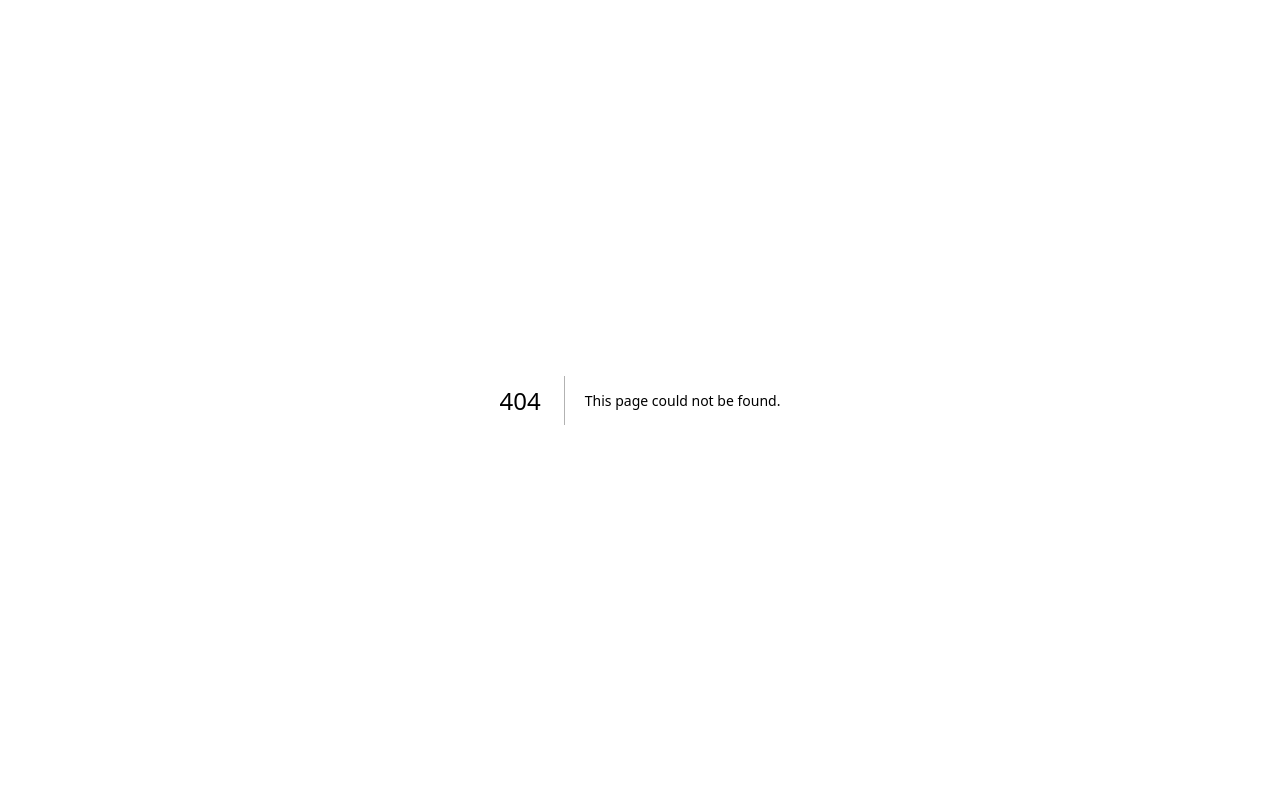
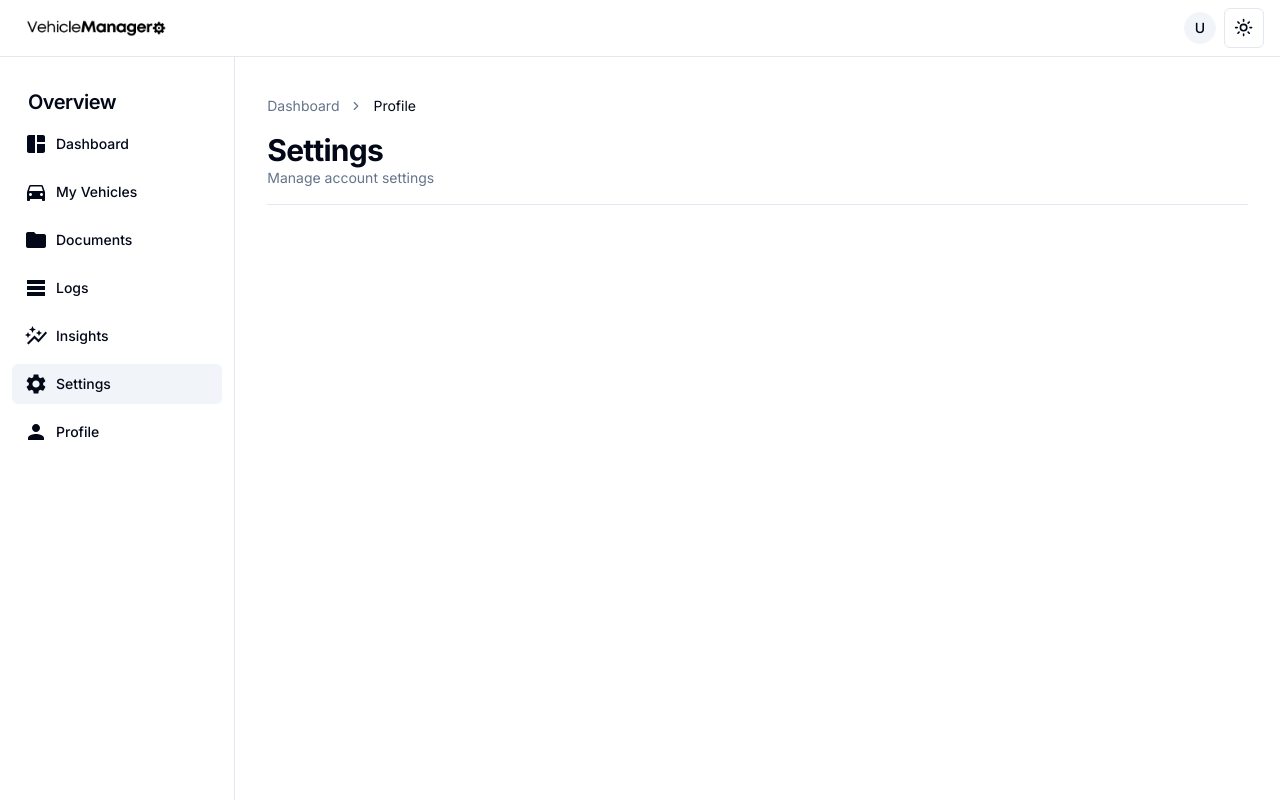
Before and after one commit to BSGWH/vm-frontend, a Next.js app: page /dashboard/settings in a window 1280 px wide. Before the commit this address had no page. Built offline with nearby package versions, Linux system fonts and the light colour scheme.

Commit message:
added breadcrumb and heading to the dashboard page

```diff
--- a/package.json
+++ b/package.json
@@ -17,7 +17,10 @@
     "@radix-ui/react-avatar": "^1.0.4",
     "@radix-ui/react-checkbox": "^1.0.4",
     "@radix-ui/react-dropdown-menu": "^2.0.6",
+    "@radix-ui/react-icons": "^1.3.0",
     "@radix-ui/react-label": "^2.0.2",
+    "@radix-ui/react-scroll-area": "^1.0.5",
+    "@radix-ui/react-separator": "^1.0.3",
     "@radix-ui/react-slot": "^1.0.2",
     "class-variance-authority": "^0.7.0",
     "clsx": "^2.1.1",
--- /dev/null
+++ b/src/app/dashboard/settings/page.tsx
@@ -0,0 +1,18 @@
+import DashboardBreadcrumb from "@/components/dashboardComponents/DashboardBreadcrumb";
+import { ScrollArea } from "@/components/ui/scroll-area";
+import { Heading } from "@/components/ui/heading";
+import { Separator } from "@/components/ui/separator";
+
+const breadcrumbItems = [{ title: "Profile", link: "/dashboard/profile" }]
+
+export default function page() {
+  return (
+    <ScrollArea className="h-full">
+      <div className="flex-1 space-y-4 p-4 md:p-8 pt-6">
+        <DashboardBreadcrumb items={breadcrumbItems}/>
+        <Heading title="Settings" description="Manage account settings"/>
+        <Separator />
+      </div>
+    </ScrollArea>
+  )
+}
--- /dev/null
+++ b/src/components/dashboardComponents/DashboardBreadcrumb.tsx
@@ -0,0 +1,47 @@
+import Link from "next/link";
+import {
+  Breadcrumb,
+  BreadcrumbList,
+  BreadcrumbItem,
+  BreadcrumbLink,
+  BreadcrumbPage,
+  BreadcrumbSeparator,
+} from "../ui/breadcrumb";
+import React from "react";
+
+type BreadCrumbType = {
+  title: string;
+  link: string;
+};
+
+type BreadCrumbPropsType = {
+  items: BreadCrumbType[];
+};
+
+export default function DashboardBreadcrumb({ items }: BreadCrumbPropsType) {
+  return (
+    <Breadcrumb>
+      <BreadcrumbList>
+        <BreadcrumbItem>
+          <BreadcrumbLink>
+            <Link href={"/dashboard"}>Dashboard</Link>
+          </BreadcrumbLink>
+        </BreadcrumbItem>
+        {items?.map((item: BreadCrumbType, index: number) => (
+          <React.Fragment key={item.title}>
+            <BreadcrumbSeparator />
+            <BreadcrumbItem key={item.title}>
+              {index !== items.length - 1 ? (
+                <BreadcrumbLink>
+                  <Link href={item.link}>{item.title}</Link>
+                </BreadcrumbLink>
+              ) : (
+                <BreadcrumbPage>{item.title}</BreadcrumbPage>
+              )}
+            </BreadcrumbItem>
+          </React.Fragment>
+        ))}
+      </BreadcrumbList>
+    </Breadcrumb>
+  );
+}
--- /dev/null
+++ b/src/components/ui/breadcrumb.tsx
@@ -0,0 +1,115 @@
+import * as React from "react"
+import { Slot } from "@radix-ui/react-slot"
+import { ChevronRight, MoreHorizontal } from "lucide-react"
+
+import { cn } from "@/lib/utils"
+
+const Breadcrumb = React.forwardRef<
+  HTMLElement,
+  React.ComponentPropsWithoutRef<"nav"> & {
+    separator?: React.ReactNode
+  }
+>(({ ...props }, ref) => <nav ref={ref} aria-label="breadcrumb" {...props} />)
+Breadcrumb.displayName = "Breadcrumb"
+
+const BreadcrumbList = React.forwardRef<
+  HTMLOListElement,
+  React.ComponentPropsWithoutRef<"ol">
+>(({ className, ...props }, ref) => (
+  <ol
+    ref={ref}
+    className={cn(
+      "flex flex-wrap items-center gap-1.5 break-words text-sm text-muted-foreground sm:gap-2.5",
+      className
+    )}
+    {...props}
+  />
+))
+BreadcrumbList.displayName = "BreadcrumbList"
+
+const BreadcrumbItem = React.forwardRef<
+  HTMLLIElement,
+  React.ComponentPropsWithoutRef<"li">
+>(({ className, ...props }, ref) => (
+  <li
+    ref={ref}
+    className={cn("inline-flex items-center gap-1.5", className)}
+    {...props}
+  />
+))
+BreadcrumbItem.displayName = "BreadcrumbItem"
+
+const BreadcrumbLink = React.forwardRef<
+  HTMLAnchorElement,
+  React.ComponentPropsWithoutRef<"a"> & {
+    asChild?: boolean
+  }
+>(({ asChild, className, ...props }, ref) => {
+  const Comp = asChild ? Slot : "a"
+
+  return (
+    <Comp
+      ref={ref}
+      className={cn("transition-colors hover:text-foreground", className)}
+      {...props}
+    />
+  )
+})
+BreadcrumbLink.displayName = "BreadcrumbLink"
+
+const BreadcrumbPage = React.forwardRef<
+  HTMLSpanElement,
+  React.ComponentPropsWithoutRef<"span">
+>(({ className, ...props }, ref) => (
+  <span
+    ref={ref}
+    role="link"
+    aria-disabled="true"
+    aria-current="page"
+    className={cn("font-normal text-foreground", className)}
+    {...props}
+  />
+))
+BreadcrumbPage.displayName = "BreadcrumbPage"
+
+const BreadcrumbSeparator = ({
+  children,
+  className,
+  ...props
+}: React.ComponentProps<"li">) => (
+  <li
+    role="presentation"
+    aria-hidden="true"
+    className={cn("[&>svg]:size-3.5", className)}
+    {...props}
+  >
+    {children ?? <ChevronRight />}
+  </li>
+)
+BreadcrumbSeparator.displayName = "BreadcrumbSeparator"
+
+const BreadcrumbEllipsis = ({
+  className,
+  ...props
+}: React.ComponentProps<"span">) => (
+  <span
+    role="presentation"
+    aria-hidden="true"
+    className={cn("flex h-9 w-9 items-center justify-center", className)}
+    {...props}
+  >
+    <MoreHorizontal className="h-4 w-4" />
+    <span className="sr-only">More</span>
+  </span>
+)
+BreadcrumbEllipsis.displayName = "BreadcrumbElipssis"
+
+export {
+  Breadcrumb,
+  BreadcrumbList,
+  BreadcrumbItem,
+  BreadcrumbLink,
+  BreadcrumbPage,
+  BreadcrumbSeparator,
+  BreadcrumbEllipsis,
+}
--- /dev/null
+++ b/src/components/ui/heading.tsx
@@ -0,0 +1,14 @@
+interface HeadingProps {
+  title: string;
+  description: string;
+}
+
+
+export const Heading: React.FC<HeadingProps> = ({ title, description }) => {
+  return (
+    <div>
+      <h2 className="text-3xl font-bold tracking-tight">{title}</h2>
+      <p className="text-sm text-muted-foreground">{description}</p>
+    </div>
+  );
+};
--- /dev/null
+++ b/src/components/ui/scroll-area.tsx
@@ -0,0 +1,48 @@
+"use client"
+
+import * as React from "react"
+import * as ScrollAreaPrimitive from "@radix-ui/react-scroll-area"
+
+import { cn } from "@/lib/utils"
+
+const ScrollArea = React.forwardRef<
+  React.ElementRef<typeof ScrollAreaPrimitive.Root>,
+  React.ComponentPropsWithoutRef<typeof ScrollAreaPrimitive.Root>
+>(({ className, children, ...props }, ref) => (
+  <ScrollAreaPrimitive.Root
+    ref={ref}
+    className={cn("relative overflow-hidden", className)}
+    {...props}
+  >
+    <ScrollAreaPrimitive.Viewport className="h-full w-full rounded-[inherit]">
+      {children}
+    </ScrollAreaPrimitive.Viewport>
+    <ScrollBar />
+    <ScrollAreaPrimitive.Corner />
+  </ScrollAreaPrimitive.Root>
+))
+ScrollArea.displayName = ScrollAreaPrimitive.Root.displayName
+
+const ScrollBar = React.forwardRef<
+  React.ElementRef<typeof ScrollAreaPrimitive.ScrollAreaScrollbar>,
+  React.ComponentPropsWithoutRef<typeof ScrollAreaPrimitive.ScrollAreaScrollbar>
+>(({ className, orientation = "vertical", ...props }, ref) => (
+  <ScrollAreaPrimitive.ScrollAreaScrollbar
+    ref={ref}
+    orientation={orientation}
+    className={cn(
+      "flex touch-none select-none transition-colors",
+      orientation === "vertical" &&
+        "h-full w-2.5 border-l border-l-transparent p-[1px]",
+      orientation === "horizontal" &&
+        "h-2.5 flex-col border-t border-t-transparent p-[1px]",
+      className
+    )}
+    {...props}
+  >
+    <ScrollAreaPrimitive.ScrollAreaThumb className="relative flex-1 rounded-full bg-border" />
+  </ScrollAreaPrimitive.ScrollAreaScrollbar>
+))
+ScrollBar.displayName = ScrollAreaPrimitive.ScrollAreaScrollbar.displayName
+
+export { ScrollArea, ScrollBar }
--- /dev/null
+++ b/src/components/ui/separator.tsx
@@ -0,0 +1,31 @@
+"use client"
+
+import * as React from "react"
+import * as SeparatorPrimitive from "@radix-ui/react-separator"
+
+import { cn } from "@/lib/utils"
+
+const Separator = React.forwardRef<
+  React.ElementRef<typeof SeparatorPrimitive.Root>,
+  React.ComponentPropsWithoutRef<typeof SeparatorPrimitive.Root>
+>(
+  (
+    { className, orientation = "horizontal", decorative = true, ...props },
+    ref
+  ) => (
+    <SeparatorPrimitive.Root
+      ref={ref}
+      decorative={decorative}
+      orientation={orientation}
+      className={cn(
+        "shrink-0 bg-border",
+        orientation === "horizontal" ? "h-[1px] w-full" : "h-full w-[1px]",
+        className
+      )}
+      {...props}
+    />
+  )
+)
+Separator.displayName = SeparatorPrimitive.Root.displayName
+
+export { Separator }
```
Also changed, not shown: src/components/forms/SettingForm.tsx (added), 1 other file (tests, documents, lock files or other folders).
